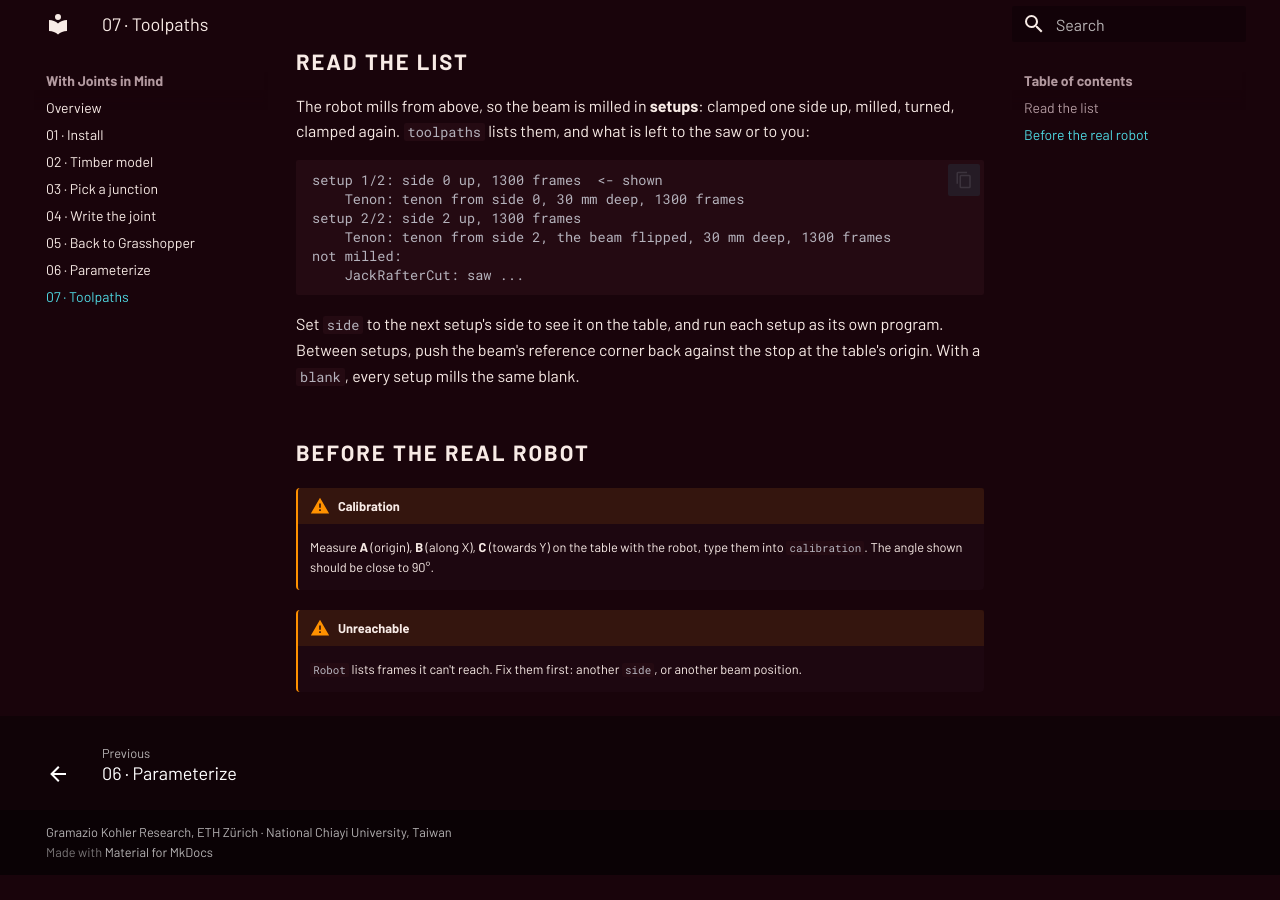
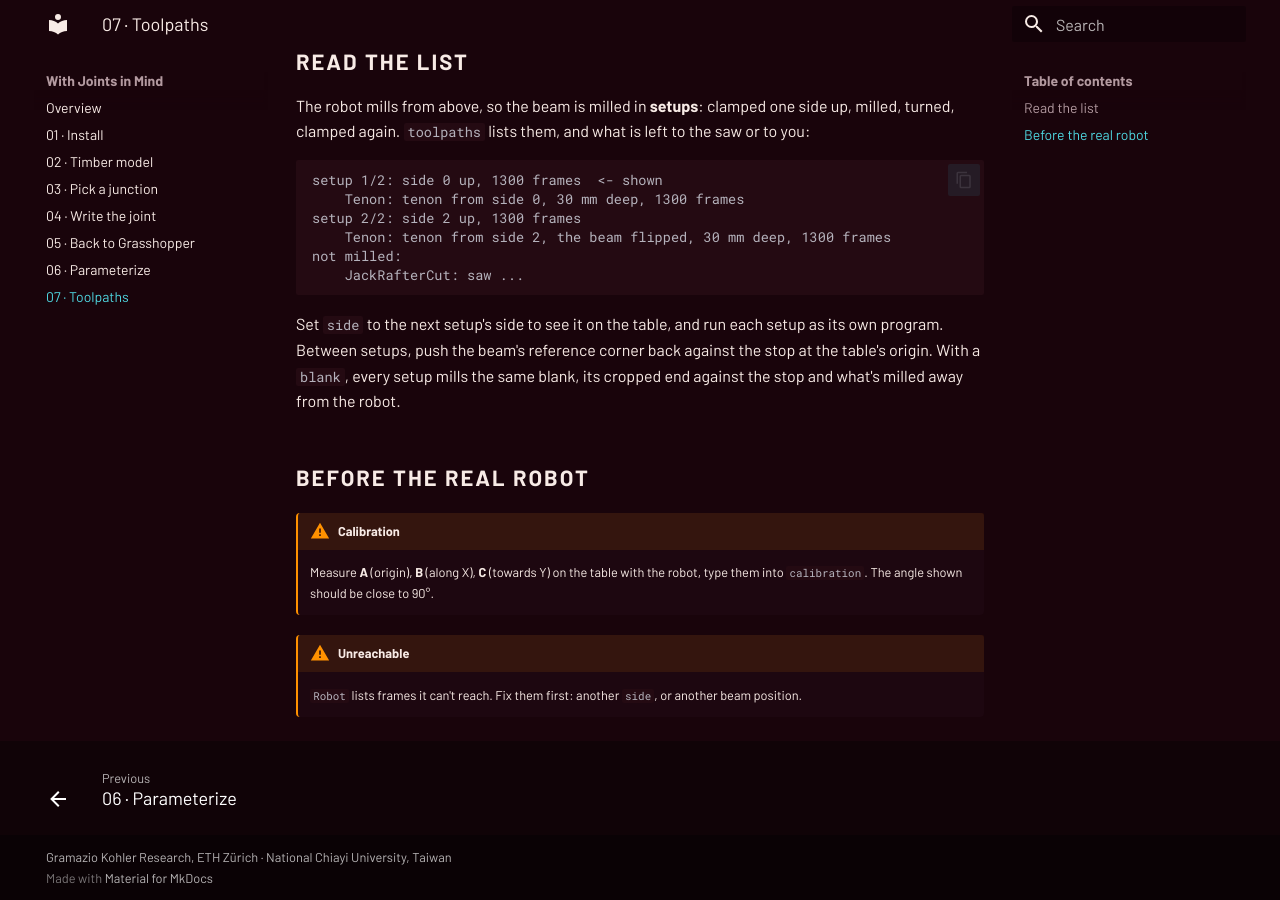
Before and after one commit to gramaziokohler/workshop_wjim_2026, an MkDocs documentation site: the page built from docs/07-toolpaths.md, in a window 1280 px wide and 900 px high, scrolled down 1399 px. Built offline with MkDocs 1.6.1 and Material for MkDocs 9.7.7, drawn with Linux system fonts in a browser that asks for light colours; before the commit the page ends 2274 px from its top, so only the background shows below that.

Commit message:
Clamp the blank cropped end at the table's origin, milled end away from the robot
The table's placeholder origin moves from x=1100 to 800 so the milled end,
now 600 mm further out, stays in the IRB2600's reach.

Co-Authored-By: Claude Opus 5.5 <noreply@anthropic.com>

```diff
--- a/docs/07-toolpaths.md
+++ b/docs/07-toolpaths.md
@@ -34,7 +34,7 @@ not milled:
 
 Set `side` to the next setup's side to see it on the table, and run each setup as its own program.
 Between setups, push the beam's reference corner back against the stop at the table's origin.
-With a `blank`, every setup mills the same blank.
+With a `blank`, every setup mills the same blank, its cropped end against the stop and what's milled away from the robot.
 
 ## Before the real robot
 
```
Also changed, not shown: joinery/README.md (+2 -2 lines), 1 other file.
